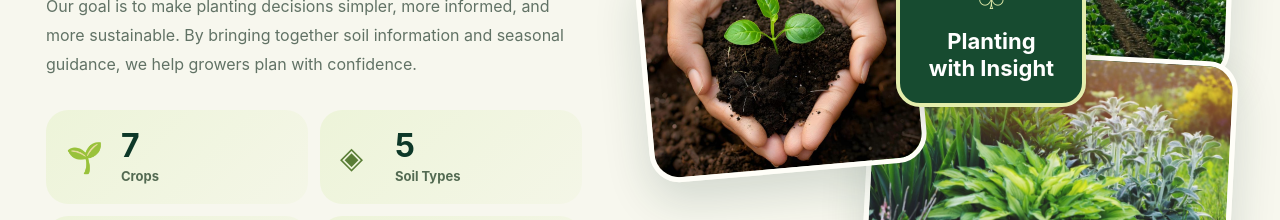
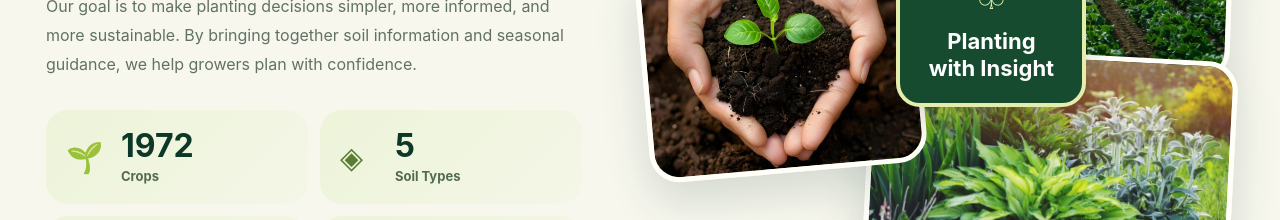
Before and after one commit to OniKiely/FalconXNasa---NASA-APPS, a plain HTML site: page static/about-us.html in a window 1280 px wide. Shown: the part 900-1120 px from the top of the page. Drawn offline with Linux system fonts and the light colour scheme.

Commit message:
Update crop statistic from 7 to 1972

```diff
--- a/static/about-us.html
+++ b/static/about-us.html
@@ -64,7 +64,7 @@
               <div class="stat-card">
                 <span class="stat-icon">🌱</span>
                 <div>
-                  <strong>7</strong>
+                  <strong>1972</strong>
                   <span>Crops</span>
                 </div>
               </div>
```
